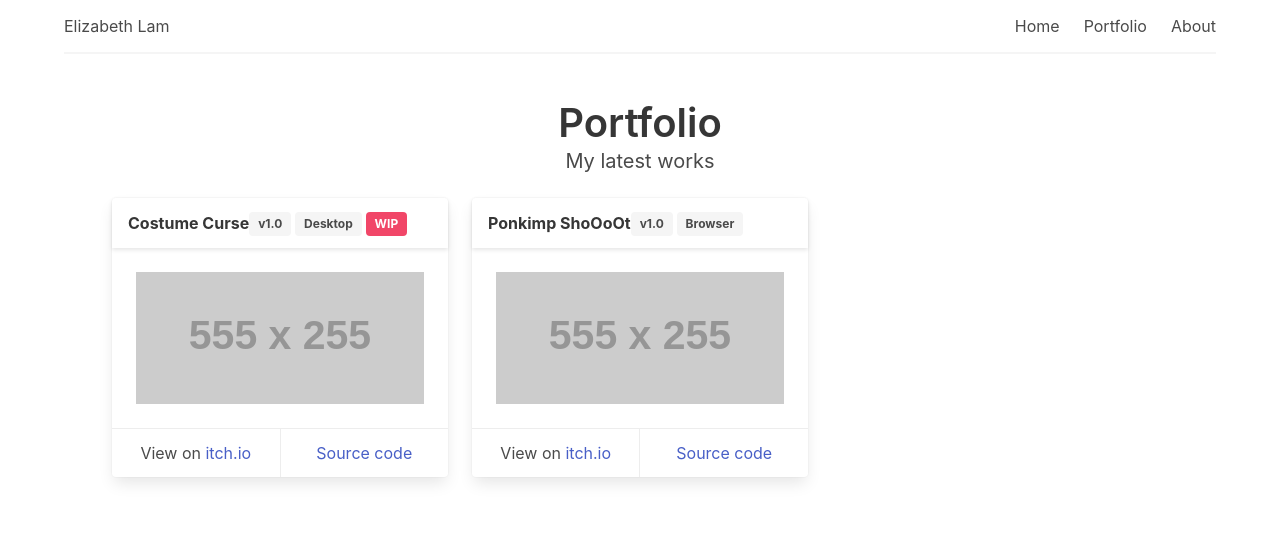
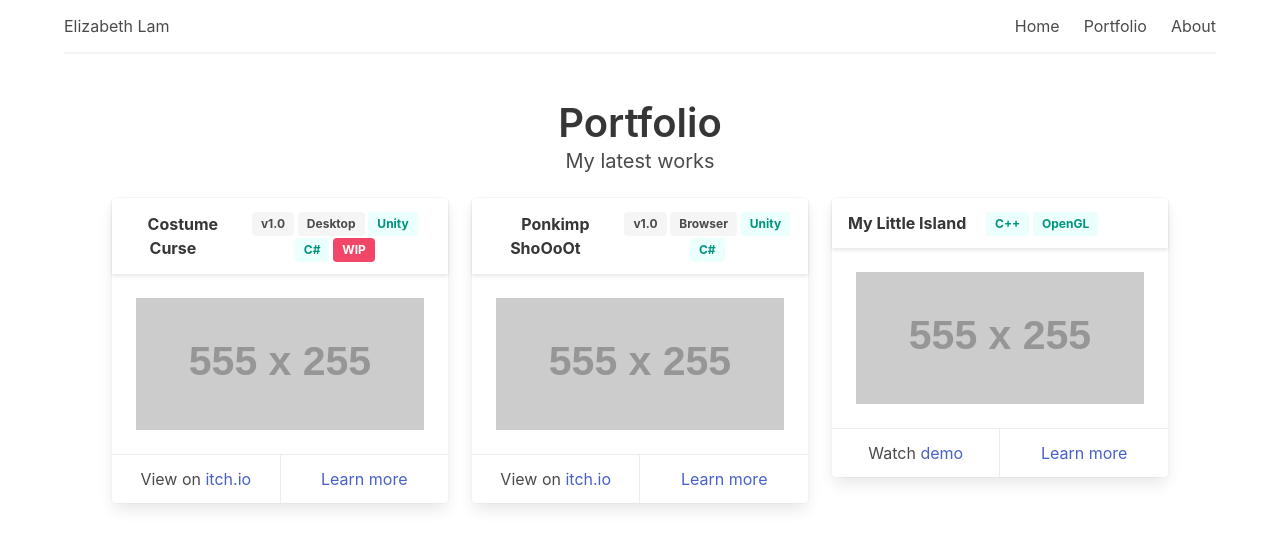
Before and after one commit to eli-lam/eli-lam.github.io, a Jekyll site: the page built from portfolio.html, in a window 1280 px wide. Shown: the top 548 px of the page. Built offline with Jekyll 4.4.1, drawn with Linux system fonts in a browser that asks for light colours; nearby versions of some CDN libraries.

Commit message:
Add My Little Island to portfolio

```diff
--- a/portfolio.html
+++ b/portfolio.html
@@ -17,10 +17,12 @@ layout: default
                 <div class="card">
                     <header class="card-header">
                         <p class="card-header-title">
-                            <span>Costume Curse</span>
+                            <span>Costume Curse &emsp;</span>
                             <span class="is-pulled-right">
                                 <span class="tag is-default">v1.0</span>
                                 <span class="tag is-default">Desktop</span>
+                                <span class="tag is-primary is-light">Unity</span>
+                                <span class="tag is-primary is-light">C#</span>
                                 <span class="tag is-danger">WIP</span>
                             </span>
                         </p>
@@ -38,7 +40,7 @@ layout: default
                         </p>
                         <p class="card-footer-item">
                             <span>
-                                <a href="https://nammmae.itch.io/costume-curse">Source code</a>
+                                <a href="https://nammmae.itch.io/costume-curse">Learn more</a>
                             </span>
                         </p>
                     </footer>
@@ -50,10 +52,12 @@ layout: default
                 <div class="card">
                     <header class="card-header">
                         <p class="card-header-title">
-                            <span>Ponkimp ShoOoOt</span>
+                            <span>Ponkimp ShoOoOt &emsp;</span>
                             <span class="is-pulled-right">
                                 <span class="tag is-default">v1.0</span>
                                 <span class="tag is-default">Browser</span>
+                                <span class="tag is-primary is-light">Unity</span>
+                                <span class="tag is-primary is-light">C#</span>
                             </span>
                         </p>
                     </header>
@@ -70,7 +74,39 @@ layout: default
                         </p>
                         <p class="card-footer-item">
                             <span>
-                                <a href="https://nammmae.itch.io/ponkimp-shoooot">Source code</a>
+                                <a href="https://nammmae.itch.io/ponkimp-shoooot">Learn more</a>
+                            </span>
+                        </p>
+                    </footer>
+                </div>
+            </div>
+
+            <!-- My Little Island -->
+            <div class="column is-4">
+                <div class="card">
+                    <header class="card-header">
+                        <p class="card-header-title">
+                            <span>My Little Island &emsp;</span>
+                            <span class="is-pulled-right">
+                                <span class="tag is-primary is-light">C++</span>
+                                <span class="tag is-primary is-light">OpenGL</span>
+                            </span>
+                        </p>
+                    </header>
+                    <div class="card-content">
+                        <figure class="image">
+                            <img src="https://dummyimage.com/555x255/000/fff" alt="Admin template screenshot">
+                        </figure>
+                    </div>
+                    <footer class="card-footer">
+                        <p class="card-footer-item">
+                            <span>
+                                Watch <a href="https://youtu.be/RVoIg7W9_-I">demo</a>
+                            </span>
+                        </p>
+                        <p class="card-footer-item">
+                            <span>
+                                <a href="https://youtu.be/RVoIg7W9_-I">Learn more</a>
                             </span>
                         </p>
                     </footer>
```
